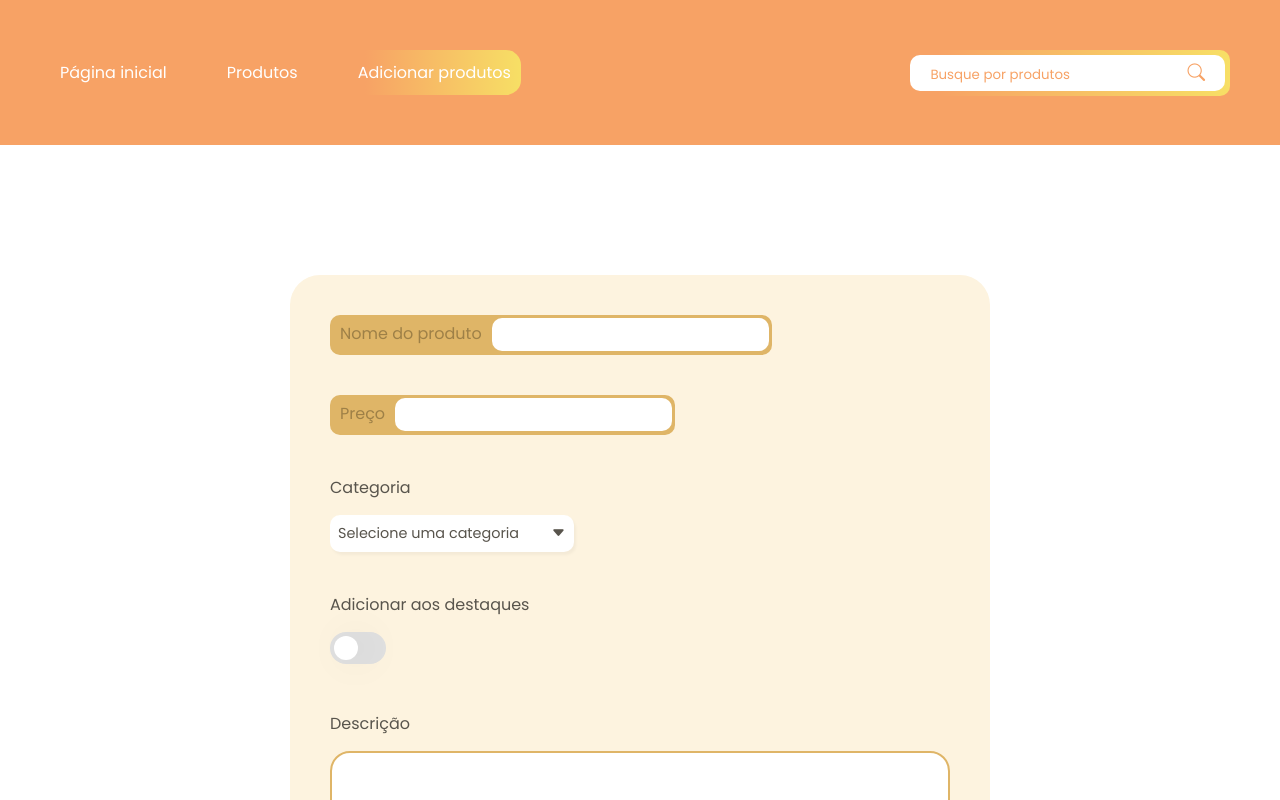
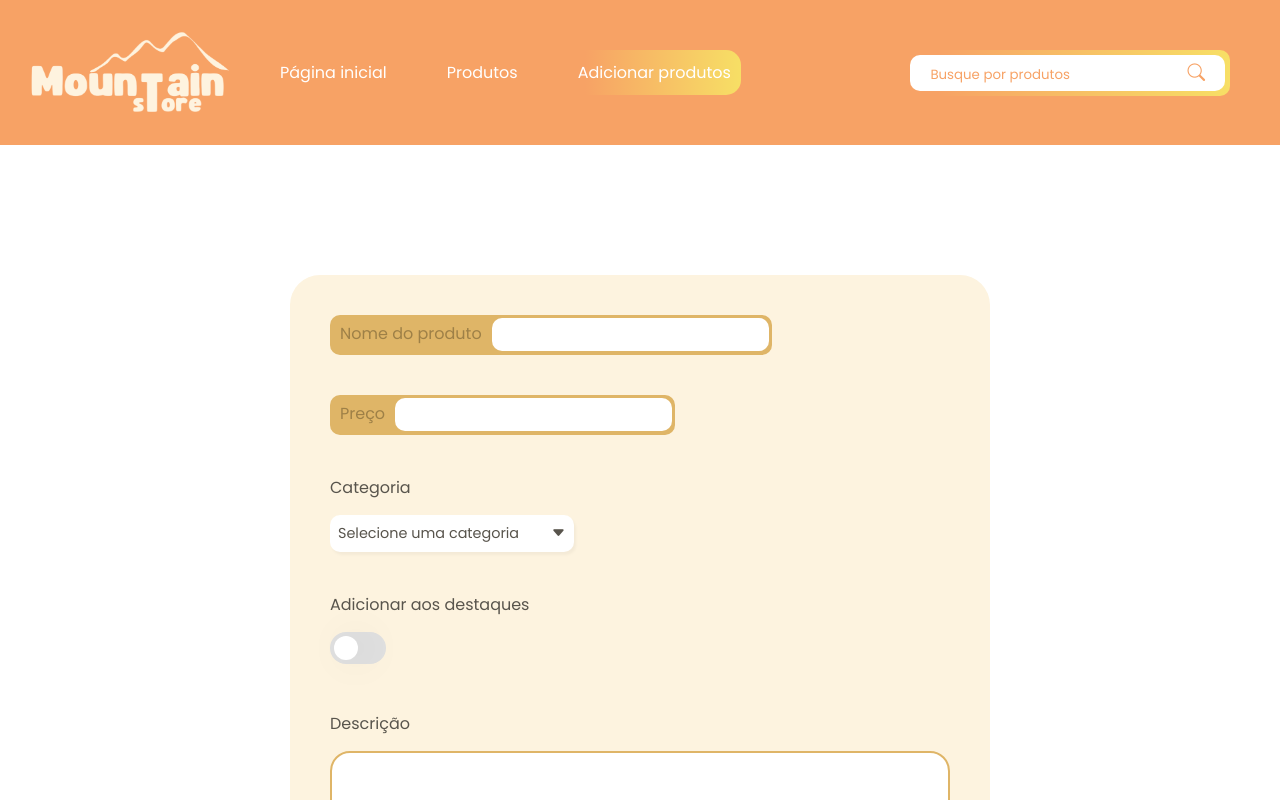
Before and after one commit to Adilsonneubaner/mountain-store, a React (Vite) app: page /add-product in a window 1280 px wide. Shown: the top 800 px of the page. Built offline with nearby package versions, Linux system fonts and the light colour scheme.

Commit message:
adicionando logo

```diff
--- a/src/components/Navbar.css
+++ b/src/components/Navbar.css
@@ -1,6 +1,13 @@
 #navbar{
     padding: 30px;
     background-color: rgba(247,162,101);
+    display: flex;
+    align-items: center;
+    justify-content: space-between;
+}
+#logo{
+    width: 200px;
+    margin-right: 20px;
 }
 #nav-links{
     display: flex;
@@ -52,13 +59,14 @@
     color: white;
     display: none;
 }
-@media(width <= 850px){
+@media(width <= 1060px){
     .menu{
-        display: inline-block;
-        display: flex;
-        justify-content: end;
+        display: block;
     }
     #nav-links{
         display: none;
     }
+    #search{
+        display: none;
+    }
 }
--- a/src/components/Navbar.jsx
+++ b/src/components/Navbar.jsx
@@ -3,6 +3,8 @@ import '../components/Navbar.css'
 import { useContext, useState } from "react"
 import OffCanvas from "./OffCanvas"
 import { DataContext } from "../context/DataContext"
+
+import logo from '../images/logo.png'
 
 const Navbar = () => {
     const {search, setSearch} = useContext(DataContext)
@@ -22,10 +24,12 @@ const Navbar = () => {
   return (
     <header>
         <nav id="navbar">
+            <img src={logo} alt="logo" id="logo"/>
             <div id="nav-links">
                 <NavLink to= '/' className='link'>Página inicial</NavLink>
                 <NavLink to= '/products' className='link'>Produtos</NavLink>
                 <NavLink to= '/add-product' className='link'>Adicionar produtos</NavLink>
+            </div>
             <form autoComplete="off" id="search" onSubmit={handleSubmit}>
                 <div>
                     <input type="text" placeholder="Busque por produtos" value={search} onChange={(e) => setSearch(e.target.value)}/>
@@ -34,7 +38,6 @@ const Navbar = () => {
                     </button>
                 </div>
             </form>
-            </div>
             <i className="bi bi-list menu" onClick={() => setOffCanvas(true)}></i>
         </nav>
         <OffCanvas offCanvas = {offCanvas} setOffCanvas = {() => setOffCanvas(!offCanvas)} handleNavigate = {handleNavigate}></OffCanvas>
--- a/src/components/OffCanvas.css
+++ b/src/components/OffCanvas.css
@@ -7,7 +7,7 @@
     background-color: rgba(0, 0, 0, 0.61);
 }
 #off-canvas-menu{
-    width: 400px;
+    max-width: 400px;
     height: 100%;
     padding: 30px;
     margin-left: auto;
@@ -18,6 +18,8 @@
 #container-menu{
     display: flex;
     justify-content: flex-end;
+    align-items: center;
+    height: 83px;
 }
 .menu-canvas::before{
     font-size: 2.8em;
--- a/src/components/OffCanvas.jsx
+++ b/src/components/OffCanvas.jsx
@@ -3,6 +3,7 @@ import {useRef, useContext} from 'react'
 import './OffCanvas.css'
 import { NavLink} from "react-router-dom"
 import { DataContext } from "../context/DataContext"
+
 
 const OffCanvas = ({offCanvas, setOffCanvas, handleNavigate}) => {
     const {search, setSearch} = useContext(DataContext)
```
Lines whose indentation alone changed are shown as unchanged.
